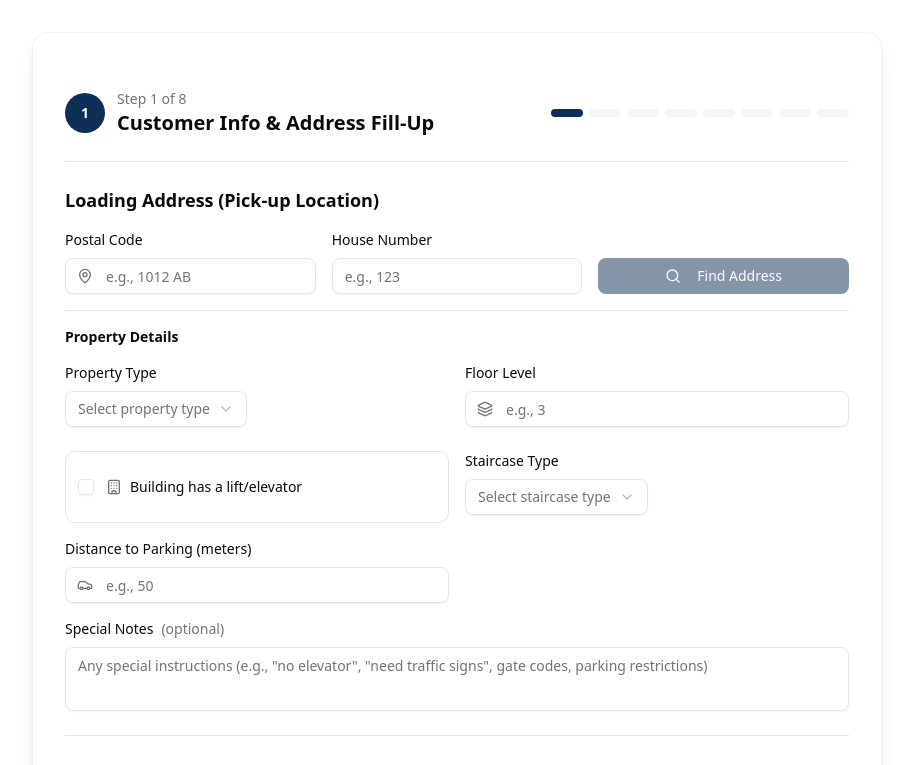
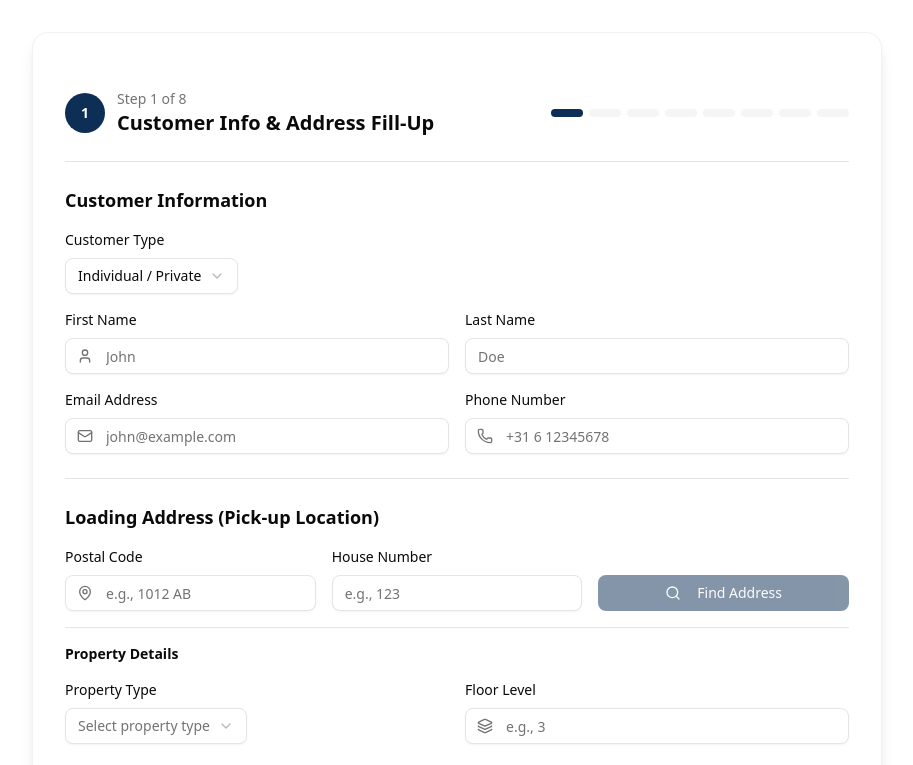
Before and after one commit to sabbirahmed404/Vrachtflow, a Next.js app: page / in a window 1280 px wide. Shown: the top 765 px of the page, without its empty margins (183-1096 px from the left). Built offline with nearby package versions, Linux system fonts and the light colour scheme.

Commit message:
feat: Added customer information section ui and integrated inside app/page.tsx

```diff
--- a/src/app/page.tsx
+++ b/src/app/page.tsx
@@ -13,6 +13,7 @@ import { NotesSection } from "@/components/valuation/step-5/notes-section";
 import { QuoteSetupSection } from "@/components/valuation/step-6/quote-setup-section";
 import { FinalQuoteSection } from "@/components/valuation/step-7/final-quote-section";
 import { SendQuoteSection } from "@/components/valuation/step-8/send-quote-section";
+import { CustomerInformationSection } from "@/components/valuation/step-1/customer-information-section";
 
 const stepTitles: Record<number, string> = {
   1: "Customer Info & Address Fill-Up",
@@ -54,6 +55,7 @@ export default function Home() {
             <form>
               {currentStep === 1 && (
                 <>
+                  <CustomerInformationSection />
                   <LoadingAddressSection />
                   <UnloadingAddressSection />
                 </>
--- /dev/null
+++ b/src/components/valuation/step-1/customer-information-section.tsx
@@ -0,0 +1,123 @@
+"use client";
+
+import { useState } from "react";
+import { Input } from "@/components/ui/input";
+import { Label } from "@/components/ui/label";
+import { FormSection } from "@/components/valuation/form-section";
+import {
+  Select,
+  SelectContent,
+  SelectItem,
+  SelectTrigger,
+  SelectValue,
+} from "@/components/ui/select";
+import { User, Mail, Phone, Building2 } from "lucide-react";
+
+export function CustomerInformationSection() {
+  const [customerType, setCustomerType] = useState("individual");
+
+  return (
+    <FormSection title="Customer Information">
+      <div className="space-y-4">
+        <div className="space-y-2">
+          <Label className="text-sm font-medium text-foreground">
+            Customer Type
+          </Label>
+          <Select value={customerType} onValueChange={setCustomerType}>
+            <SelectTrigger className="bg-card">
+              <SelectValue placeholder="Select customer type" />
+            </SelectTrigger>
+            <SelectContent>
+              <SelectItem value="individual">Individual / Private</SelectItem>
+              <SelectItem value="business">Business / Company</SelectItem>
+            </SelectContent>
+          </Select>
+        </div>
+
+        <div className="grid grid-cols-1 md:grid-cols-2 gap-4">
+          <div className="space-y-2">
+            <Label
+              htmlFor="firstName"
+              className="text-sm font-medium text-foreground"
+            >
+              First Name
+            </Label>
+            <div className="relative">
+              <Input
+                id="firstName"
+                placeholder="John"
+                className="bg-card pl-10"
+              />
+              <User className="absolute left-3 top-1/2 -translate-y-1/2 h-4 w-4 text-muted-foreground" />
+            </div>
+          </div>
+          <div className="space-y-2">
+            <Label
+              htmlFor="lastName"
+              className="text-sm font-medium text-foreground"
+            >
+              Last Name
+            </Label>
+            <Input id="lastName" placeholder="Doe" className="bg-card" />
+          </div>
+        </div>
+
+        {customerType === "business" && (
+          <div className="space-y-2">
+            <Label
+              htmlFor="companyName"
+              className="text-sm font-medium text-foreground"
+            >
+              Company Name
+            </Label>
+            <div className="relative">
+              <Input
+                id="companyName"
+                placeholder="Acme Inc."
+                className="bg-card pl-10"
+              />
+              <Building2 className="absolute left-3 top-1/2 -translate-y-1/2 h-4 w-4 text-muted-foreground" />
+            </div>
+          </div>
+        )}
+
+        <div className="grid grid-cols-1 md:grid-cols-2 gap-4">
+          <div className="space-y-2">
+            <Label
+              htmlFor="email"
+              className="text-sm font-medium text-foreground"
+            >
+              Email Address
+            </Label>
+            <div className="relative">
+              <Input
+                id="email"
+                type="email"
+                placeholder="john@example.com"
+                className="bg-card pl-10"
+              />
+              <Mail className="absolute left-3 top-1/2 -translate-y-1/2 h-4 w-4 text-muted-foreground" />
+            </div>
+          </div>
+          <div className="space-y-2">
+            <Label
+              htmlFor="phone"
+              className="text-sm font-medium text-foreground"
+            >
+              Phone Number
+            </Label>
+            <div className="relative">
+              <Input
+                id="phone"
+                type="tel"
+                placeholder="+31 6 12345678"
+                className="bg-card pl-10"
+              />
+              <Phone className="absolute left-3 top-1/2 -translate-y-1/2 h-4 w-4 text-muted-foreground" />
+            </div>
+          </div>
+        </div>
+      </div>
+    </FormSection>
+  );
+}
```
